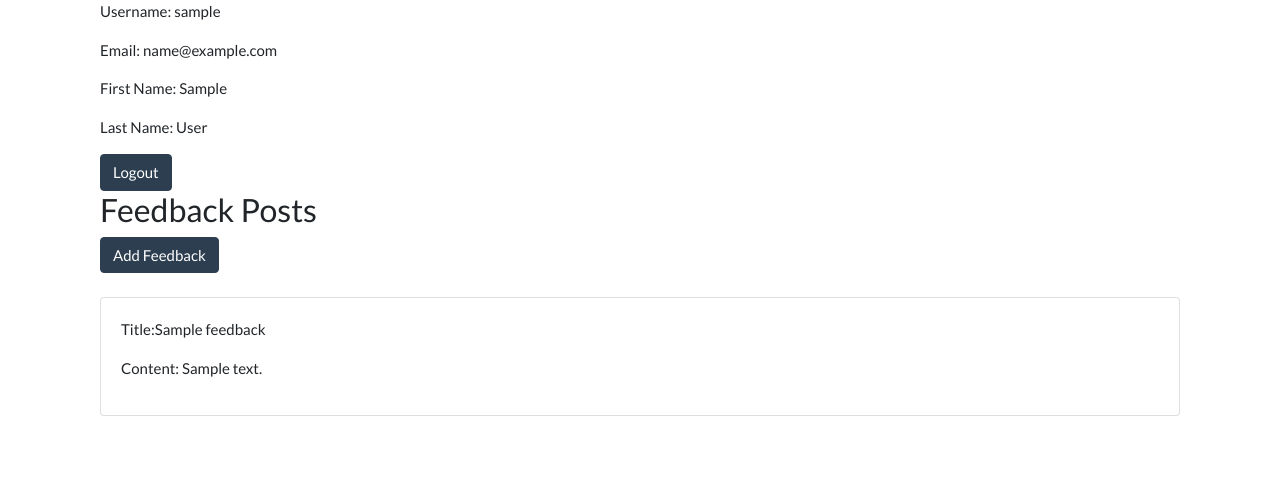
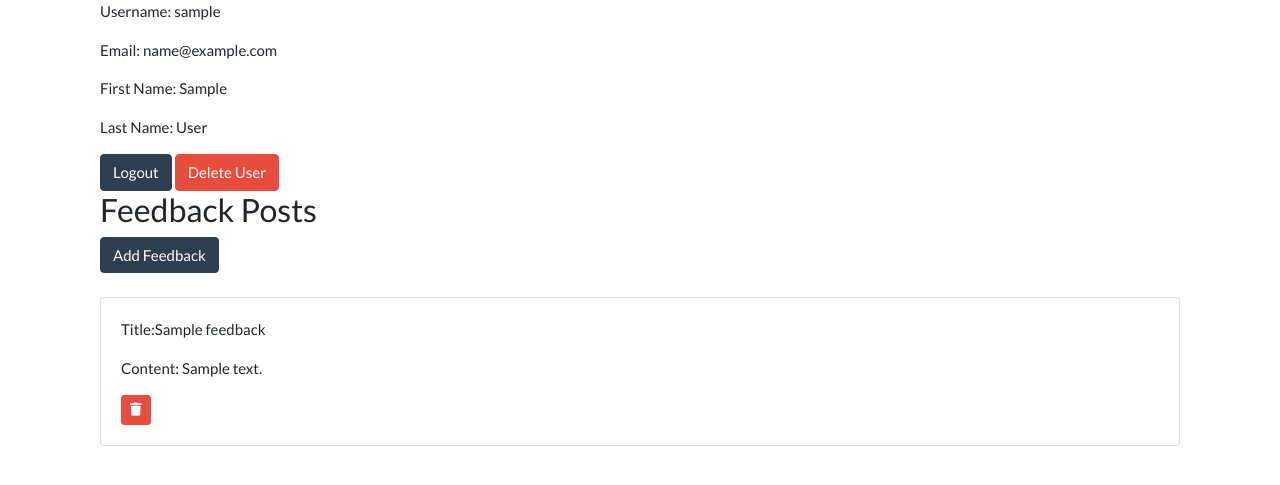
Before and after one commit to Gucci-Man/Flask-Feedback, a Flask app: a page that uses templates/secret.html in a window 1280 px wide. Shown: the top 485 px of the page. Run offline with Flask 3, Linux system fonts and the light colour scheme; the visitor is signed in with stand-in values (Sample User, id 1); tables that the repository leaves empty hold one stand-in row (values such as "Sample post"); some libraries are stand-ins or nearby versions.

Commit message:
Added feedback deletion

```diff
--- a/app.py
+++ b/app.py
@@ -143,6 +143,28 @@ def add_feedback(username):
 
     return render_template('add_feedback.html', form=form, username=username)
 
+
+@app.route('/feedback/<int:feedback_id>/delete', methods=['POST'])
+def delete_feedback(feedback_id):
+    """Delete user's feedback"""
+    feedback = Feedback.query.get_or_404(feedback_id)
+    user = feedback.user
+
+    #Checks if user is login and is correct user
+    if "username" not in session:
+        flash("Please login first!", "danger")
+        return redirect('/login')
+    elif session['username'] != user.username:
+        flash("Wrong User! You don't have permission to delete that feedback!", "danger")
+        return redirect('/login')
+
+    # Deleting feedback then redirect back to user profile
+    db.session.delete(feedback)
+    db.session.commit()
+    return redirect(f"/users/{user.username}")
+
+
+
 @app.route('/logout')
 def logout():
     session.pop('username')
--- a/templates/secret.html
+++ b/templates/secret.html
@@ -7,6 +7,9 @@
     <p>First Name: {{user.first_name}}</p>
     <p>Last Name: {{user.last_name}}</p>
     <a href="/logout"><button class="btn btn-primary">Logout</button></a>
+    <form style="display:inline;">
+        <button class="btn btn-danger" formaction="/users/{{user.username}}/delete" formmethod="POST">Delete User</button>
+    </form>
 </div>
 <div class="container">
     <h3>Feedback Posts</h3>
@@ -17,6 +20,9 @@
                 <div class="card-body">
                     <p>Title:{{feed.title}}</p>
                     <p>Content: {{feed.content}}</p>
+                    <form style="display:inline;" action="/feedback/{{feed.id}}/delete" method="POST">
+                        <button class="btn btn-sm btn-danger"><i class="fas fa-trash"></i></button>
+                    </form>
                 </div>
             </div>
         {% endfor %}
```
